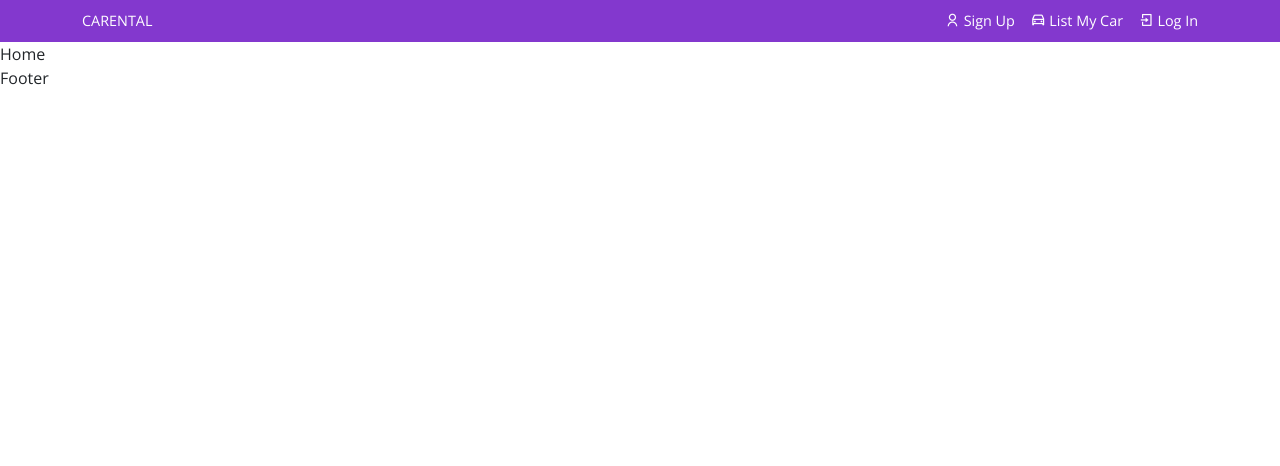
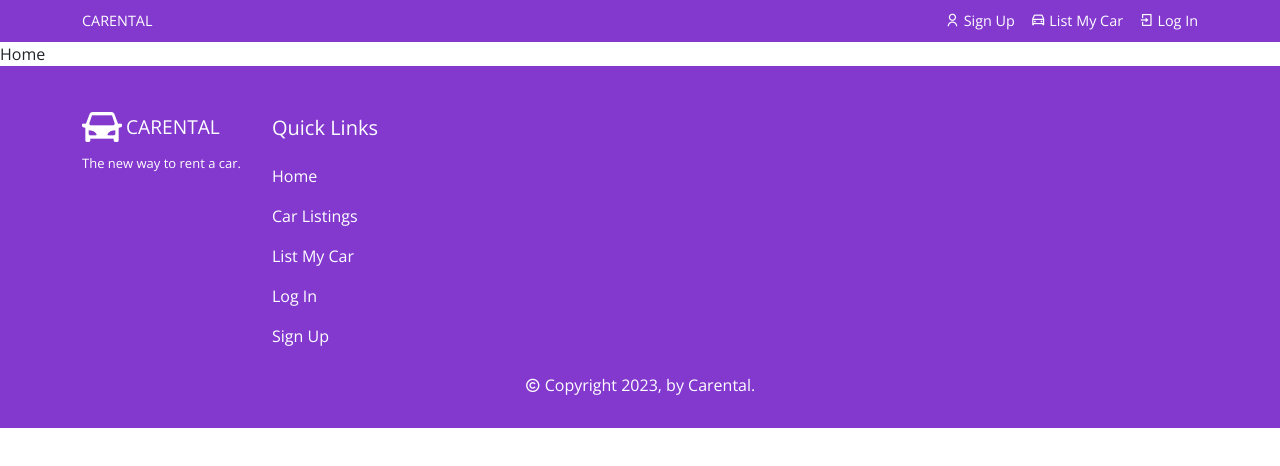
Before and after one commit to mogoziri/T3A2_B_Irina-Michelle_frontend, a React (Create React App) app: page /home in a window 1280 px wide. Shown: the top 466 px of the page. Built offline with nearby package versions, Linux system fonts and the light colour scheme.

Commit message:
Added Footer and menu to footer. Confirm if needed

```diff
--- a/src/components/Footer/Footer.jsx
+++ b/src/components/Footer/Footer.jsx
@@ -1,9 +1,110 @@
-import React from 'react'
+import React from 'react';
+
+import { Container, Row, Col, ListGroup, ListGroupItem } from 'reactstrap';
+import { Link } from 'react-router-dom';
+import '../../styles/footer.css';
+// import { toBeInTheDOM } from '@testing-library/jest-dom/dist/matchers';
+
+const quickLinks = [
+  {
+              path:"/home",
+              display: "Home"
+            },
+            // {
+            //   path:"/cars",
+            //   display: "Car Details"
+            // },
+            {
+              path:"/cars",
+              display: "Car Listings"
+            },
+            // {
+            //   path:"/cars",
+            //   display: "Car Rating"
+            // },
+            {
+              path:"/cars",
+              display: "List My Car"
+            },
+            {
+              path:"/log_in",
+              display: "Log In"
+            },
+            // {
+            //   path:"/bookings",
+            //   display: "Owner Booking Ref"
+            // },
+            // {
+            //   path:"/profile",
+            //   display: "Owner Profile"
+            // },
+            // {
+            //   path:"/profile: slug",
+            //   display: "Rate User"
+            // },
+            {
+              path:"/sign_up",
+              display: "Sign Up"
+            },
+            // {
+            //   path:"/bookings: slug",
+            //   display: "User Booking Ref"
+            // },
+            // {
+            //   path:"/profile: slug",
+            //   display: "User Profile"
+            // },
+
+]
 
 const Footer = () => {
+
+  const date = new Date()
+  const year = date.getFullYear()
+
   return (
-    <div>Footer</div>
-  )
-}
+     <footer className="footer">
+    <Container>
+      <Row>
+        <Col lg='2' md='4' sm='12' >
+        <div className="logo footer__logo">
+              <h1><Link to ='/home' className='d-flex align-items-center gap-1'>
+              <i class="ri-roadster-fill"></i>
+                <span>CARENTAL</span>
+              </Link>
+              </h1>
+            </div>
+            <p className="footer__logo-content">
+              The new way to rent a car.
+            </p>
+        </Col>
+
+        <Col lg='4' md='4' sm='6'>
+          <div className="md-4">
+            <h5 className="footer__link-title"> Quick Links </h5>
+            <ListGroup>
+              {quickLinks.map((item,index) => (
+                  <ListGroupItem key={index} className='p-0 mt-3 quick__link'>
+                  <Link to={item.path}>{item.display}
+                  </Link>
+                  </ListGroupItem>
+                ))
+              }
+            </ListGroup>
+          </div>
+        </Col>
+
+        <Col lg='12'>
+          <div className="footer__bottom">
+            <p className='section__description d-flex align-items-center justify-content-center gap-1 pt-4'>
+            <i className="ri-copyright-line"></i> Copyright {year}, by Carental.
+            </p>
+          </div>
+        </Col>
+
+      </Row>
+    </Container>
+  </footer>
+)};
 
 export default Footer
--- /dev/null
+++ b/src/styles/footer.css
@@ -0,0 +1,76 @@
+.footer {
+    background: #8338CE;
+    padding-top: 50px;
+    padding-bottom: 15px;
+}
+
+.footer__logo h1 a span {
+    font-size:1.2rem;
+}
+
+.footer__logo h1 a l {
+    font-style: 1.2em;
+}
+
+.footer__logo h1 a {
+   text-decoration: none;
+   color: #FFF;
+   font-weight: 400;
+}
+
+.footer__logo h1 {
+    line-height: 1.4rem;
+}
+
+.footer__logo-content {
+    color: #fff;
+    margin-top: 15px;
+    line-height: 20px;
+    font-size: small;
+    font-weight: 300;
+}
+
+.quick__link {
+    border: none !important;
+    background: transparent !important;
+}
+
+.quick__link a {
+color: #fff;
+text-decoration: none;
+transition: .3s;
+}
+
+.quick__link a:hover {
+    color: orange;
+}
+
+.footer__link-title {
+    color: #fff;
+}
+
+.footer__bottom {
+    color: #fff;
+    border-top: 1px solid #8338CE;
+}
+
+/*/if needed for search */
+/* .search {
+    display: flex;
+    align-items: center;
+    justify-content: space-between;
+    padding: 8px 12px;
+    border: 1px solid;
+}
+
+.search input {
+    background: transparent;
+    color: #fff;
+    border: none;
+    outline: none;
+}
+
+.search span i {
+    color: #fff;
+
+} */
```
